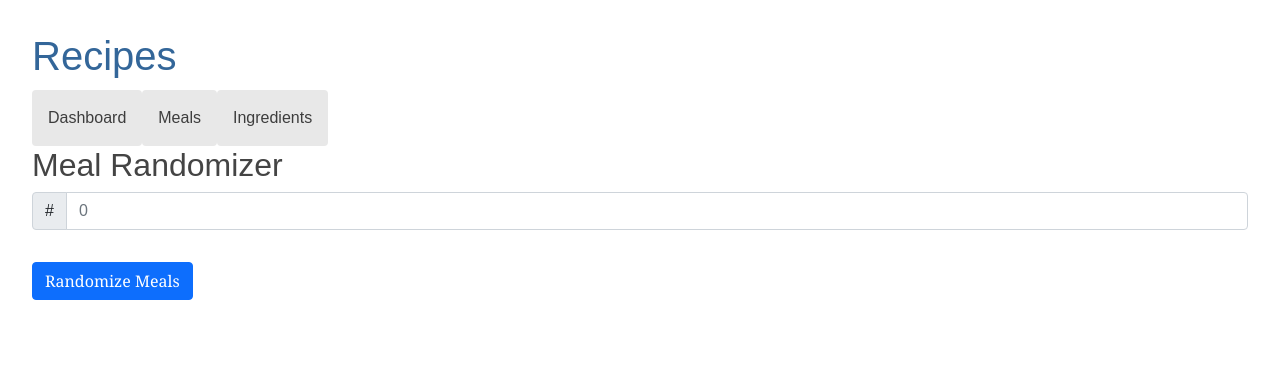
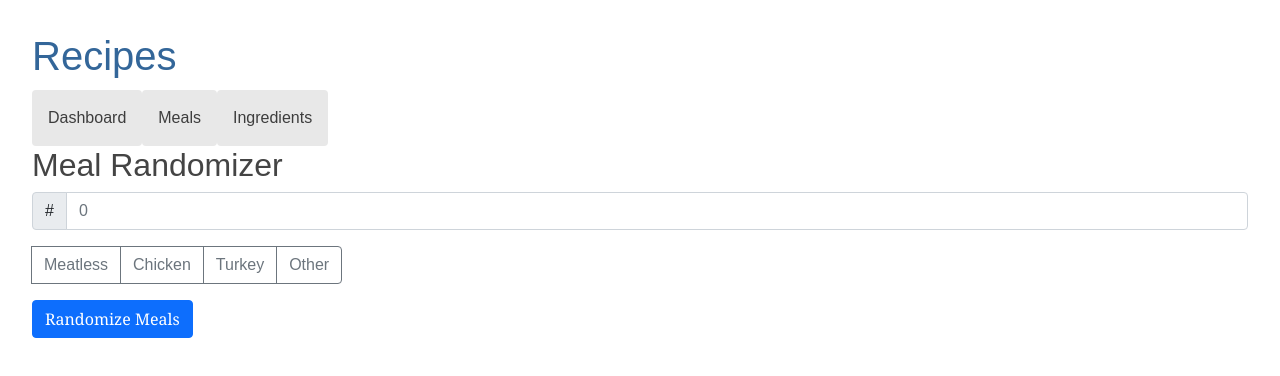
Before and after one commit to jmichaluk/recipes, an Angular app in the folder client/: page /dashboard in a window 1280 px wide. Shown: the top 376 px of the page. Built offline with nearby package versions, Linux system fonts and the light colour scheme.

Commit message:
Add meal type filtering to meal randomization.

```diff
--- a/client/src/app/dashboard/dashboard.component.html
+++ b/client/src/app/dashboard/dashboard.component.html
@@ -8,6 +8,20 @@
         <input class="form-control" type="number" id="count" formControlName="count" value="0" placeholder="0">
     </div>
 
+    <div class="input-group mb3">
+        <input type="checkbox" class="btn-check" name="options" id="meatless" formControlName="meatless" checked>
+        <label class="btn btn-outline-secondary" for="meatless">Meatless</label>
+
+        <input type="checkbox" class="btn-check" name="options" id="chicken" formControlName="chicken" checked>
+        <label class="btn btn-outline-secondary" for="chicken">Chicken</label>
+
+        <input type="checkbox" class="btn-check" name="options" id="turkey" formControlName="turkey" checked>
+        <label class="btn btn-outline-secondary" for="turkey">Turkey</label>
+
+        <input type="checkbox" class="btn-check" name="options" id="other" formControlName="other" checked>
+        <label class="btn btn-outline-secondary" for="other">Other</label>
+    </div>
+
     <button class="btn btn-primary" type="submit">Randomize Meals</button>
 
 </form>
--- a/client/src/app/dashboard/dashboard.component.ts
+++ b/client/src/app/dashboard/dashboard.component.ts
@@ -14,30 +14,50 @@ export class DashboardComponent implements OnInit {
   mealRandomizerForm: FormGroup = new FormGroup({});
   randomizedMeals$: Observable<Meal[]> = new Observable
 
-  // TODO: Add additional filters to randomizations (meal type)
   // TODO: Add shopping list
 
   constructor(
     private mealService: MealService,
     private fb: FormBuilder
-    ) { }
+  ) { }
 
-    get count() { return this.mealRandomizerForm.get('count')!.value; }
+  get count() { return this.mealRandomizerForm.get('count')!.value; }
+  get meatless() { return this.mealRandomizerForm.get('meatless')?.value; }
+  get chicken() { return this.mealRandomizerForm.get('chicken')?.value; }
+  get turkey() { return this.mealRandomizerForm.get('turkey')?.value; }
+  get other() { return this.mealRandomizerForm.get('other')?.value }
 
   ngOnInit(): void {
     this.mealRandomizerForm = this.fb.group({
-      count: []
+      count: [],
+      meatless: [],
+      chicken: [],
+      turkey: [],
+      other: []
     })
   }
 
   randomizeMeals() {
-    const count = this.count;
+    const count : number = this.count;
+    const isMeatless: Boolean = this.meatless;
+    const isChicken: Boolean = this.chicken;
+    const isTurkey: Boolean = this.turkey;
+    const isOther: Boolean = this.other;
 
-    console.log("Randomize Meals" + count);
+    console.log("Randomize Meals" + count + " : " + isMeatless + isChicken + isTurkey + isOther);
 
     this.randomizedMeals$ = this.mealService.getMeals()
       .pipe(map(meals => meals.sort(
         () => 0.5 - Math.random()
+      ).filter(meal => {
+        switch(meal.type?.toLowerCase()){
+          case("meatless"): return isMeatless;
+          case("chicken"): return isChicken;
+          case("turkey"): return isTurkey;
+          case("other"): return isOther
+        }
+        return true;
+      }
       ).slice(0,count)))
   }
 }
```
